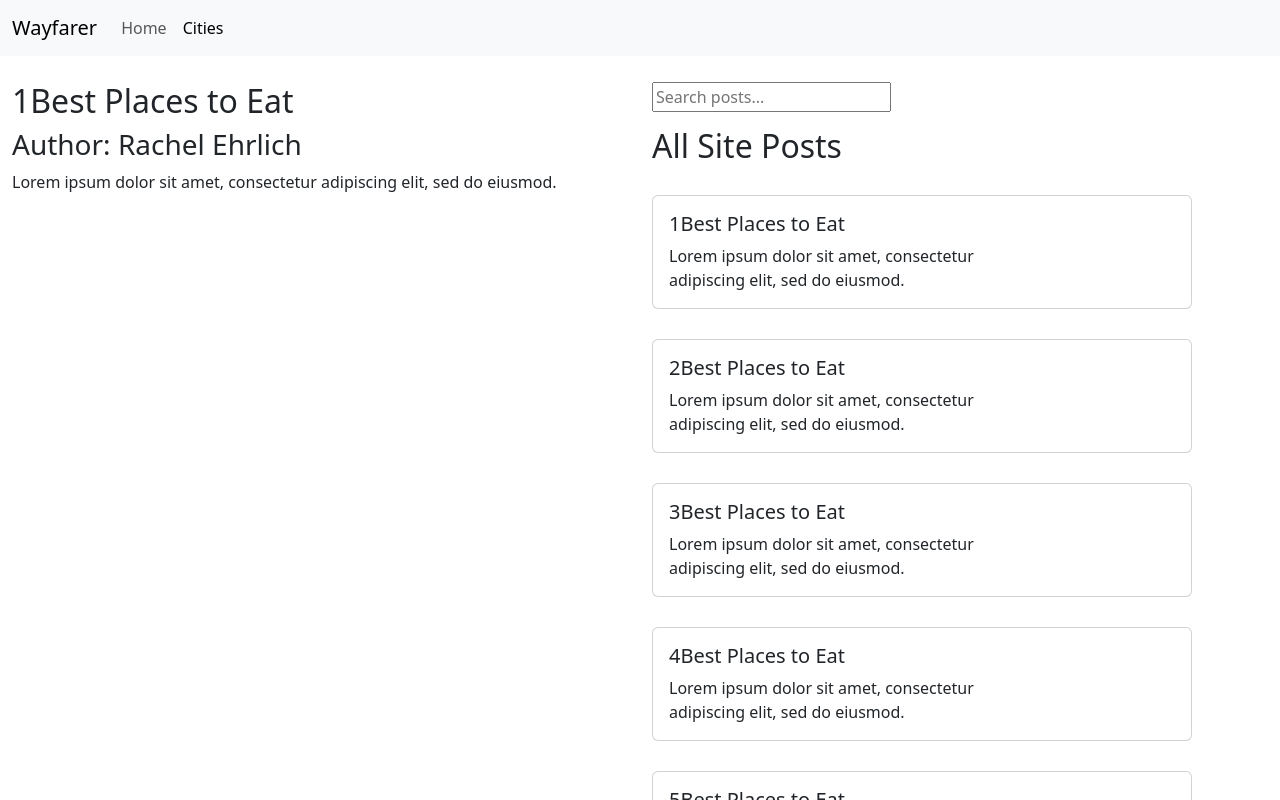
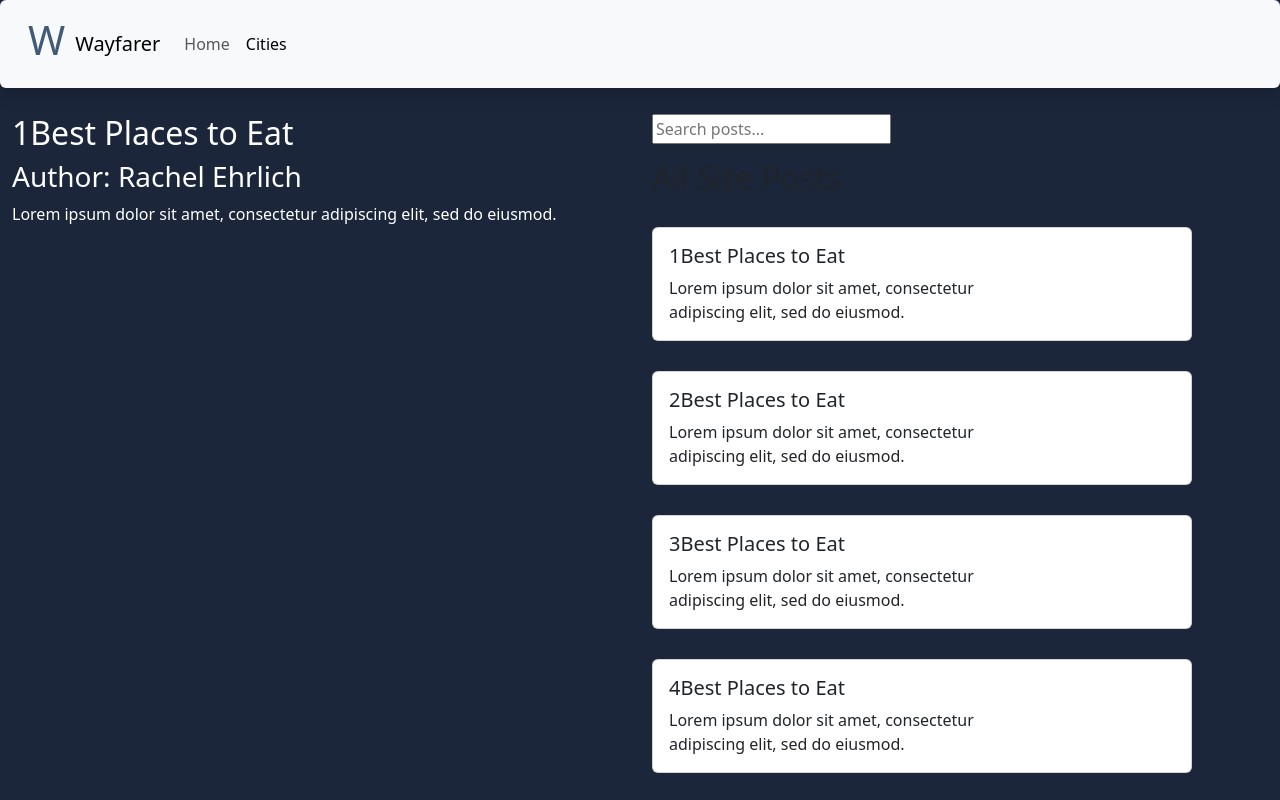
Before and after one commit to Dommy99/wayfarer, an Angular app: page /cities/1/posts/1 in a window 1280 px wide. Shown: the top 800 px of the page. Built offline with nearby package versions, Linux system fonts and the light colour scheme.

Commit message:
updated site styling

```diff
--- a/src/app/cities/topic/topic.component.css
+++ b/src/app/cities/topic/topic.component.css
@@ -0,0 +1,7 @@
+h2 {
+    color: white;
+}
+
+p {
+    color: white;
+}
--- a/src/app/homepage/all-cities/all-cities.component.css
+++ b/src/app/homepage/all-cities/all-cities.component.css
@@ -4,4 +4,6 @@
 }
 #left-container {
     margin-top: 10%;
+    background-color: #415A77;
+    border-radius: 5px;
 }
--- a/src/app/homepage/all-cities/all-cities.component.html
+++ b/src/app/homepage/all-cities/all-cities.component.html
@@ -1,6 +1,5 @@
 
-<div class="d-flex ">
-    <div id="left-container" class="container-sm"><div class="p-2 bg-secondary" ><app-city></app-city></div></div>
+<div class="d-flex">
+    <div id="left-container" class="container-sm"><div class="p-2" ><app-city></app-city></div></div>
     <div id="right-container" class="container-md "><div class="p-2 flex-grow-1"></div><app-citydetails></app-citydetails></div>
-
   </div>
--- a/src/app/homepage/city/city.component.css
+++ b/src/app/homepage/city/city.component.css
@@ -0,0 +1,4 @@
+a {
+    text-decoration: none;
+    color: #0D1B2A;
+}
--- a/src/app/homepage/citydetails/citydetails.component.css
+++ b/src/app/homepage/citydetails/citydetails.component.css
@@ -1,4 +1,17 @@
+#postcardcontainer {
+    padding-left: 20%;
+}
+
 #postcard {
     border-width: 3px;
     margin-top: 10px;
 }
+
+a {
+    text-decoration: none;
+    color: #0D1B2A;
+}
+
+#citycontent {
+    color: white;
+}
--- a/src/app/homepage/citydetails/citydetails.component.html
+++ b/src/app/homepage/citydetails/citydetails.component.html
@@ -1,25 +1,22 @@
 <div *ngIf="city">
   <div class="d-flex ">
     <div id="left-container" class="container-sm">
-  <h2>{{city.name}}</h2>
-  <p>{{city.country}}</p>
+  <h2 id="citycontent">{{city.name}}</h2>
+  <p id="citycontent">{{city.country}}</p>
   <div *ngIf="currentTemp && currentWeatherDescription">
-    <p>Current Temperature: {{ currentTemp }} </p>
-    <p>Weather Description: {{ currentWeatherDescription }}</p>
+    <p id="citycontent">Current Temperature: {{ currentTemp }} </p>
+    <p id="citycontent">Weather Description: {{ currentWeatherDescription }}</p>
   </div>
   </div>
   <div id="right-container" class="container-md ">
-  <img src="{{city.img}}" width="150px" />
+  <img src="{{city.img}}" width="250px" />
 </div>
   </div>
   <div *ngFor="let post of city.posts">
     <!-- Validations -->
-    <div *ngIf="post.title !=='' && post.title.length < 200 && post.content !==''">
+    <div *ngIf="post.title !=='' && post.title.length < 200 && post.content !==''" id="postcardcontainer">
     <div id="postcard" class="card mb-3 --bs-light-border-subtle" style="max-width: 540px;">
       <div class="row g-0">
-        <div class="col-md-4">
-          <img src="..." class="img-fluid rounded-start" alt="...">
-        </div>
         <div class="col-md-8">
           <div class="card-body">
             <a routerLink="/cities/{{city.id}}/posts/{{post.id}}">
--- a/src/app/homepage/posts/posts.component.css
+++ b/src/app/homepage/posts/posts.component.css
@@ -11,3 +11,7 @@
 #view {
     margin-top: 15px;
 }
+
+#postdetail {
+    color: white;
+}
--- a/src/app/homepage/posts/posts.component.html
+++ b/src/app/homepage/posts/posts.component.html
@@ -1,9 +1,9 @@
 <div class="d-flex">
 <section id="left-container" class="container-sm">
-  <div *ngIf="post">
-  <h2>{{post.title}}</h2>
-  <h3>Author: {{post.author}}</h3>
-  <p>{{post.content}}</p>
+  <div *ngIf="post" id="postdetail">
+  <h2 id="postdetail">{{post.title}}</h2>
+  <h3 id="postdetail">Author: {{post.author}}</h3>
+  <p id="postdetail">{{post.content}}</p>
 </div>
 </section>
 
--- a/src/app/nav/nav.component.css
+++ b/src/app/nav/nav.component.css
@@ -0,0 +1,10 @@
+h1 {
+    margin-right: 10px;
+    color: #415A77;
+}
+
+#nav {
+    -webkit-box-shadow:0px 1px 1px #de1dde;
+    -moz-box-shadow:0px 1px 1px #de1dde;
+    box-shadow:0px 1px 1px #de1dde;
+}
--- a/src/app/nav/nav.component.html
+++ b/src/app/nav/nav.component.html
@@ -1,5 +1,6 @@
-<nav class="navbar navbar-expand-lg bg-body-tertiary">
+<nav class="navbar navbar-expand-lg bg-body-tertiary shadow p-3 bg-white rounded" id="nav">
     <div class="container-fluid">
+        <h1>W</h1>
         <a class="navbar-brand" routerLink="/homepage">Wayfarer</a>
         <button class="navbar-toggler" type="button" data-bs-toggle="collapse" data-bs-target="#navbarSupportedContent"
             aria-controls="navbarSupportedContent" aria-expanded="false" aria-label="Toggle navigation">
--- a/src/styles.css
+++ b/src/styles.css
@@ -1 +1,4 @@
 /* You can add global styles to this file, and also import other style files */
+body {
+    background-color: #1B263B;
+}
```
